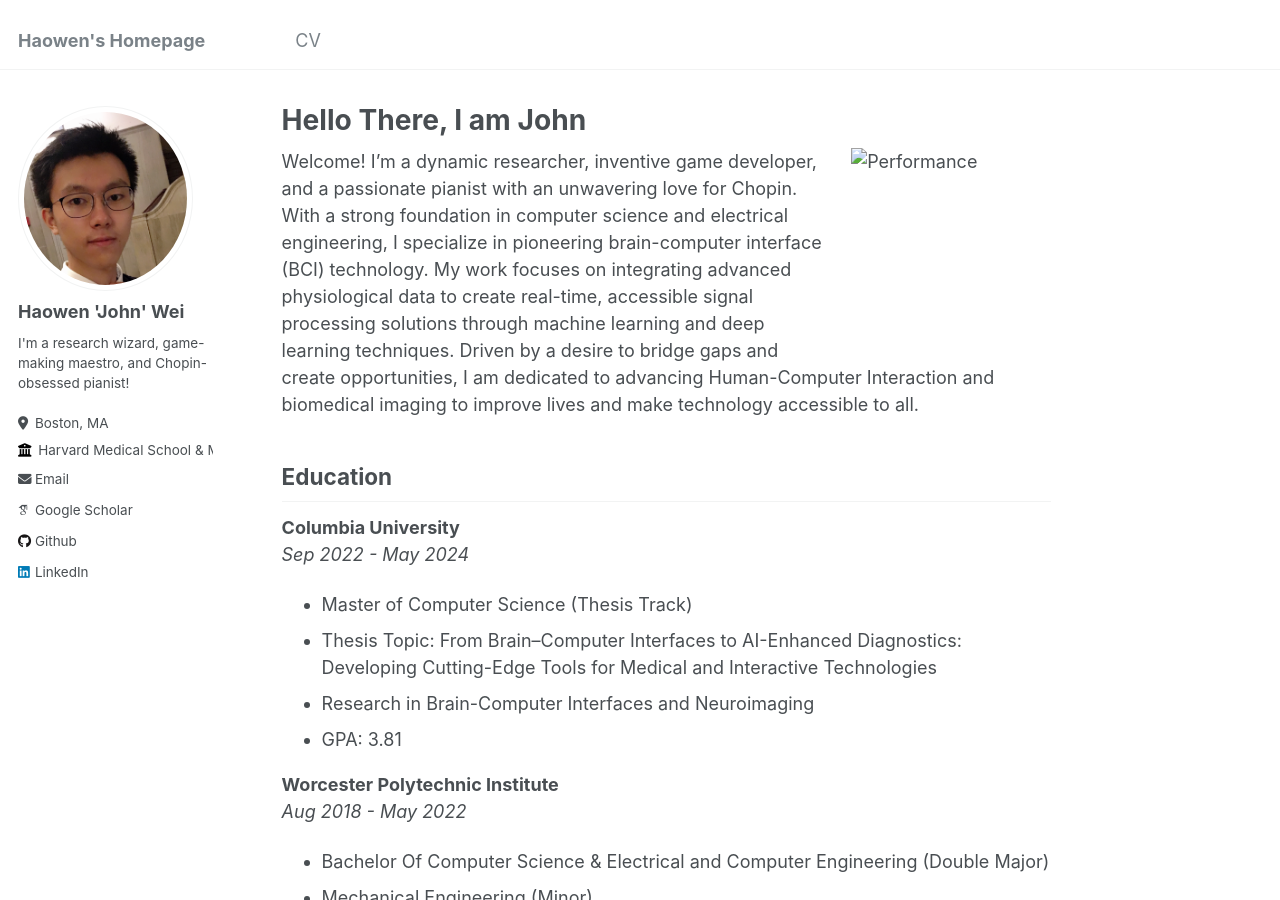
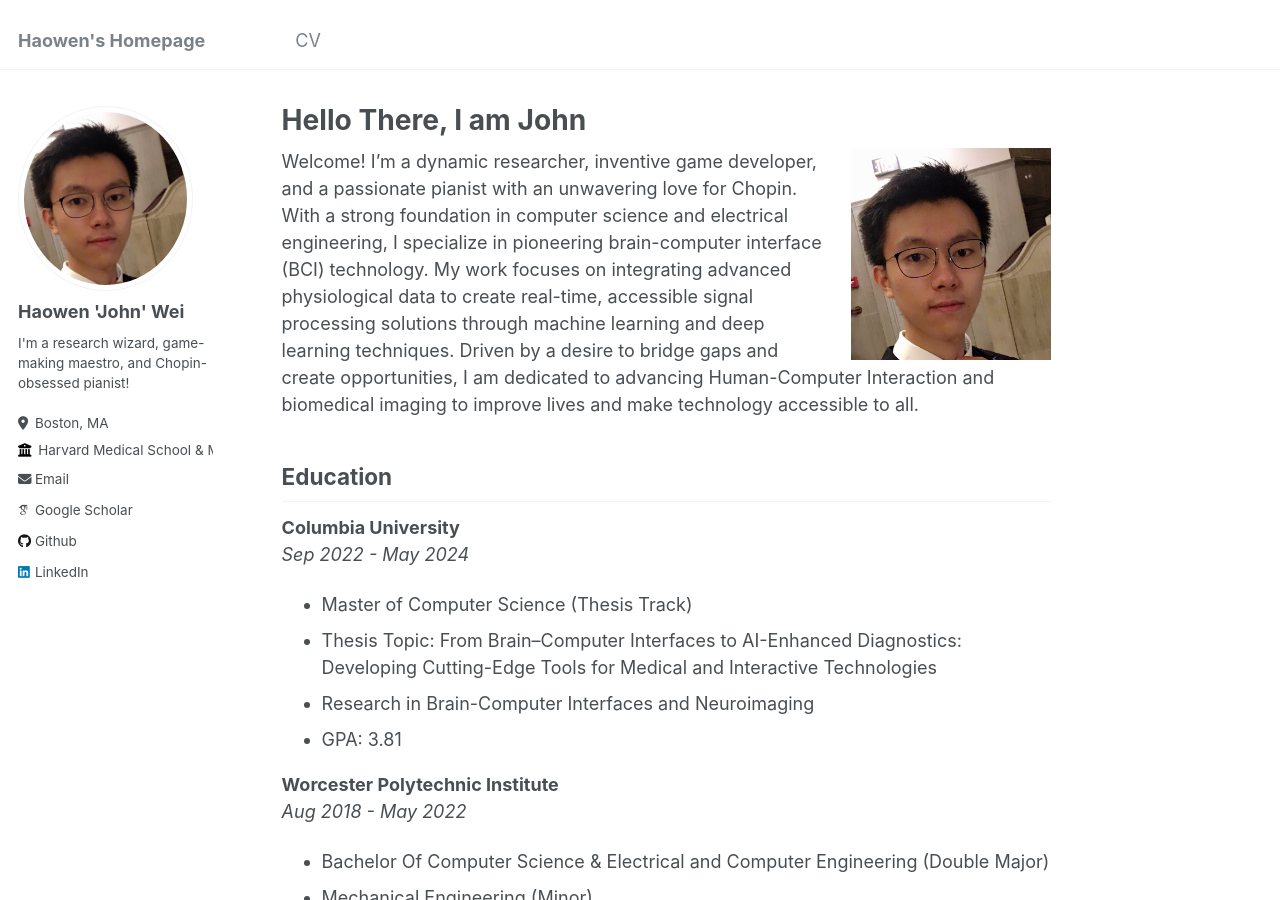
Before and after one commit to HaowenWeiJohn/haowenweijohn.github.io, a Jekyll site: the page built from archived/about.md, in a window 1280 px wide and 900 px high. Built offline with Jekyll 4.4.1, drawn with Linux system fonts in a browser that asks for light colours; some web fonts are replaced.

Commit message:
add image

```diff
--- a/archived/about.md
+++ b/archived/about.md
@@ -8,7 +8,7 @@ redirect_from:
 ---
 
 
-![Performance](./image/avatar.png){: .align-right width="200" height="200"}
+![Performance](/images/avatar.png){: .align-right width="200" height="200"}
 Welcome! I'm a dynamic researcher, inventive game developer, and a passionate pianist with an unwavering love for Chopin. With a strong foundation in computer science and electrical engineering, I specialize in pioneering brain-computer interface (BCI) technology. My work focuses on integrating advanced physiological data to create real-time, accessible signal processing solutions through machine learning and deep learning techniques. Driven by a desire to bridge gaps and create opportunities, I am dedicated to advancing Human-Computer Interaction and biomedical imaging to improve lives and make technology accessible to all.
 
 
```
